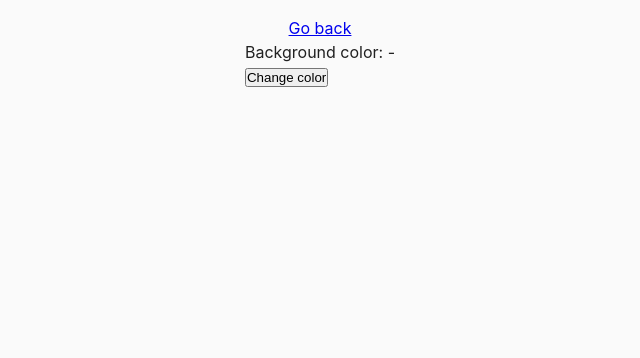
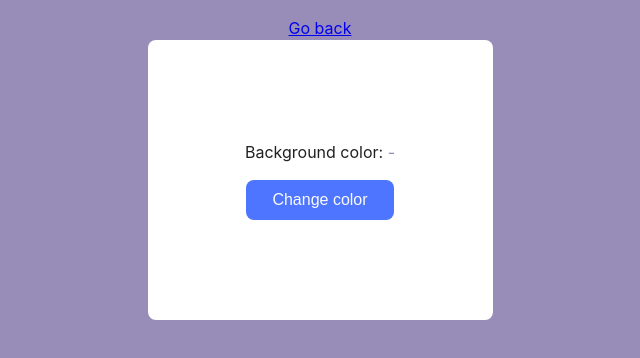
Before and after one commit to vrbGoIt/goit-js-hw-07, a plain HTML site: page task-5.html in a window 1280 px wide. Both pictures are taken after a click on the button "Change color". Shown: the whole page, without its empty margins (320-960 px from the left). Drawn offline with Linux system fonts and the light colour scheme.

Commit message:
Done Task5

```diff
--- a/css/common.css
+++ b/css/common.css
@@ -121,3 +121,25 @@ ul {
     font-family: Montserrat;
     font-size: 16px;
 }
+
+.widget {
+    width: 345px;
+    height: 280px;
+    padding: 100px 88px;
+    background-color: #ffffff;
+    border-radius: 8px;
+    display: flex;
+    flex-direction: column;
+    align-items: center;
+    gap: 16px;
+
+    button {
+        width: 148px;
+        height: 40px;
+        background: #4e75ff;
+        color: #fafafa;
+        border-radius: 8px;
+        border: none;
+        font-size: 16px;
+    }
+}
--- a/js/task-5.js
+++ b/js/task-5.js
@@ -1,3 +1,25 @@
+
+const button = document.querySelector("button.change-color");
+const body = document.querySelector("body");
+const span = document.querySelector("span.color");
+
+button.addEventListener("click", event => {
+  const hex = getRandomHexColor();
+  body.style.backgroundColor = "rgb(" +
+    parseInt(hex.slice(1, 3), 16) + ',' +
+    parseInt(hex.slice(3, 5), 16) + ',' +
+    parseInt(hex.slice(5, 7), 16) + ")";
+  ;
+
+  span.style.color = "rgb(" +
+    parseInt(hex.slice(1, 3), 16) + ',' +
+    parseInt(hex.slice(3, 5), 16) + ',' +
+    parseInt(hex.slice(5, 7), 16) + ")";
+  ;
+
+});
+
+
 function getRandomHexColor() {
   return `#${Math.floor(Math.random() * 16777215)
     .toString(16)
```
